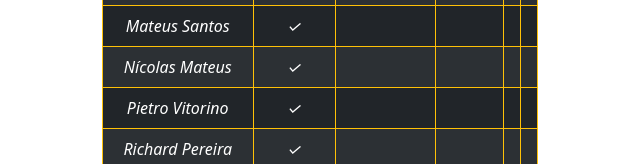
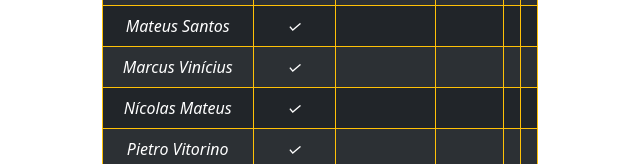
Before and after one commit to W3nd311c/My-Page, a plain HTML site: page primeira.html in a window 1280 px wide. Shown: the part 788-952 px from the top of the page, 320-960 px from the left. Drawn offline with nearby package versions, Linux system fonts and the light colour scheme; files that its build step writes are made by us from their sources.

Commit message:
Update primeira.html

```diff
--- a/primeira.html
+++ b/primeira.html
@@ -129,7 +129,7 @@
         </tr>
 
         <tr>
-          <td><a class="dropdown-item" href=https://guilhermemoreira.netlify.app>Guilherme Moreira</a></td>
+          <td><a class="dropdown-item" href=https://guilhermelima.netlify.app>Guilherme Moreira</a></td>
           <td>✓</td>
           <td></td>
           <td></td>
@@ -180,6 +180,14 @@
   <td></td>
 </tr>
 
+<tr>
+  <td><a class="dropdown-item" href=https://marcusvinicius.netlify.app>Marcus Vinícius</a></td>
+  <td>✓</td>
+  <td></td>
+  <td></td>
+  <td></td>
+  <td></td>
+</tr>
 <tr>
   <td><a class="dropdown-item" href=https://nicolasmatos.netlify.app>Nícolas Mateus</a></td>
   <td>✓</td>
```
